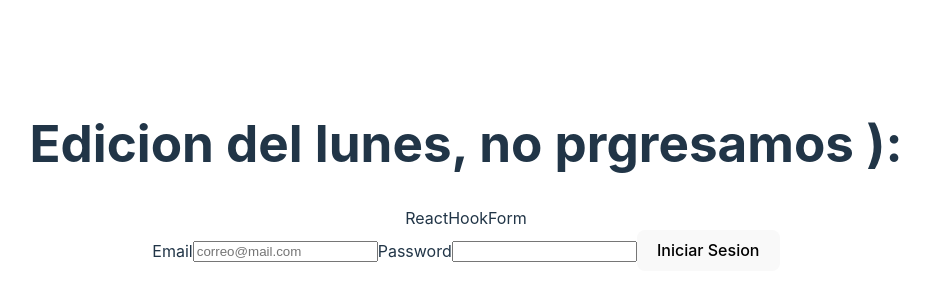
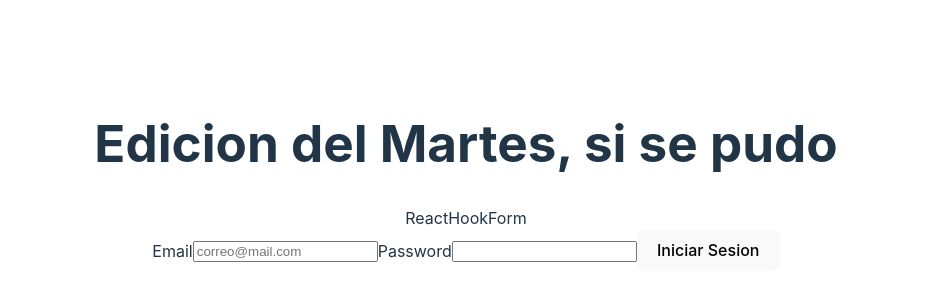
Before and after one commit to SSEGURIDAD10/FrontEnd-Avanzado, a React (Vite) app in the folder 01-react-form/: page / in a window 1280 px wide. Shown: the part 224-524 px from the top of the page, without its empty margins (174-1104 px from the left). Built offline with nearby package versions, Linux system fonts and the light colour scheme.

Commit message:
React Hook's

```diff
--- a/01-react-form/src/App.jsx
+++ b/01-react-form/src/App.jsx
@@ -7,7 +7,7 @@ function App() {
 
   return (
     <>
-      <h1>Edicion del lunes, no prgresamos ):</h1>
+      <h1>Edicion del Martes, si se pudo</h1>
       <ReactHookForm />
       <SimpleForm />
     </>
--- a/01-react-form/src/Components/SimpleForm/SimpleForm.jsx
+++ b/01-react-form/src/Components/SimpleForm/SimpleForm.jsx
@@ -15,6 +15,11 @@ const SimpleForm = () => {
       <div className="login-container">
 
         <form onSubmit={handleSubmit}>
+{/* La función handleSubmit se ejecuta cuando se envía el formulario,
+gracias al atributo onSubmit en la etiqueta <form>. Dentro de
+handleSubmit, la llamada a event.preventDefault() previene el
+comportamiento por defecto del navegador, que sería recargar
+la página al enviar el formulario. */}
           <label htmlFor="simple-email">Email</label>
           <input
             type="text"
@@ -22,7 +27,8 @@ const SimpleForm = () => {
             placeholder="correo@mail.com"
             id="simple-email"
             autoComplete="current-password"
-            onChange={(event) => setEmail(event.target.value)}
+// onChange -> Prop de formulario. Recoge el valor en setEmail
+            // onChange={(event) => setEmail(event.target.value)}
           />
 
           <label htmlFor="simple-password">Password</label>
@@ -31,7 +37,7 @@ const SimpleForm = () => {
             name="password"
             id="simple-password"
             autoComplete="current-password"
-            onChange={(event) => setPassword(event.target.value)}
+            // onChange={(event) => setPassword(event.target.value)}
           />
 
           <button type="submit">Iniciar Sesion</button>
```
